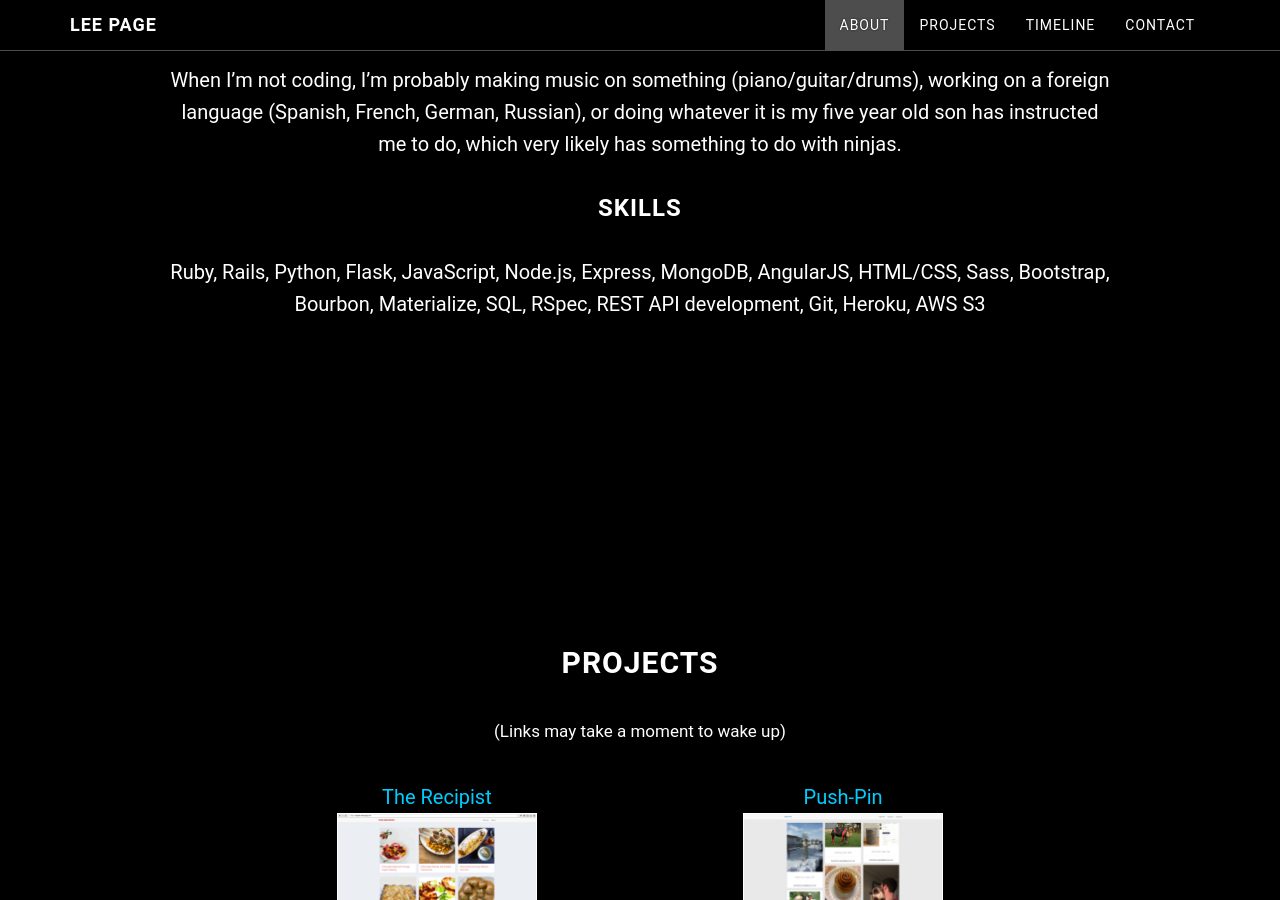
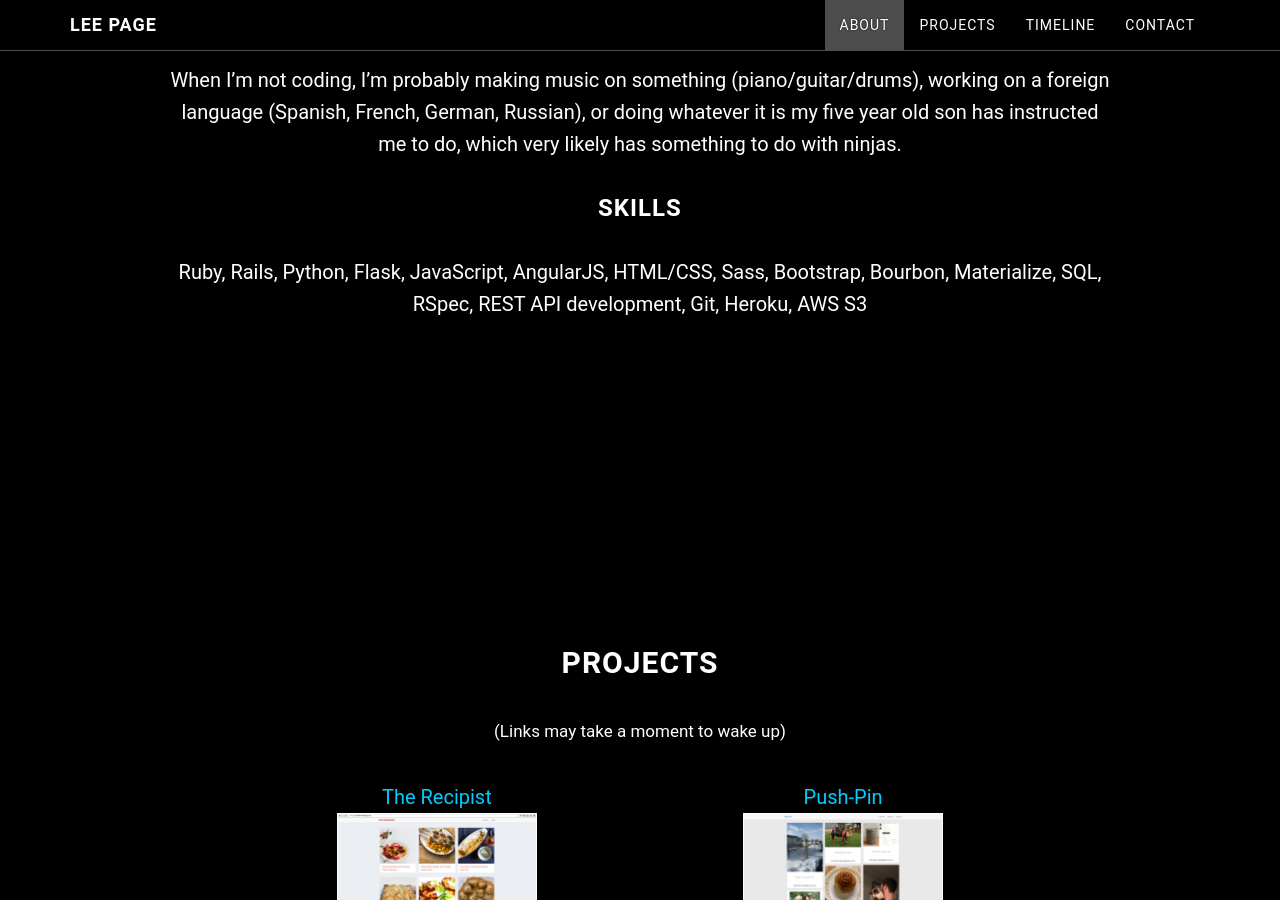
Before and after one commit to hLeePage/hLeePage.github.io, a Jekyll site: the page built from index.html, in a window 1280 px wide and 900 px high, scrolled down 1448 px. Built offline with Jekyll 4.4.1, drawn with Linux system fonts in a browser that asks for light colours; nearby versions of some CDN libraries; the list of posts is cut into pages by our own code; comment, search, counter and statistics services are not loaded.

Commit message:
Edit skills

```diff
--- a/about.html
+++ b/about.html
@@ -18,4 +18,4 @@ has something to do with ninjas.
 
 
 ### Skills
-Ruby, Rails, Python, Flask, JavaScript, Node.js, Express, MongoDB, AngularJS, HTML/CSS, Sass, Bootstrap, Bourbon, Materialize, SQL, RSpec, REST API development, Git, Heroku, AWS S3
+Ruby, Rails, Python, Flask, JavaScript, AngularJS, HTML/CSS, Sass, Bootstrap, Bourbon, Materialize, SQL, RSpec, REST API development, Git, Heroku, AWS S3
```
